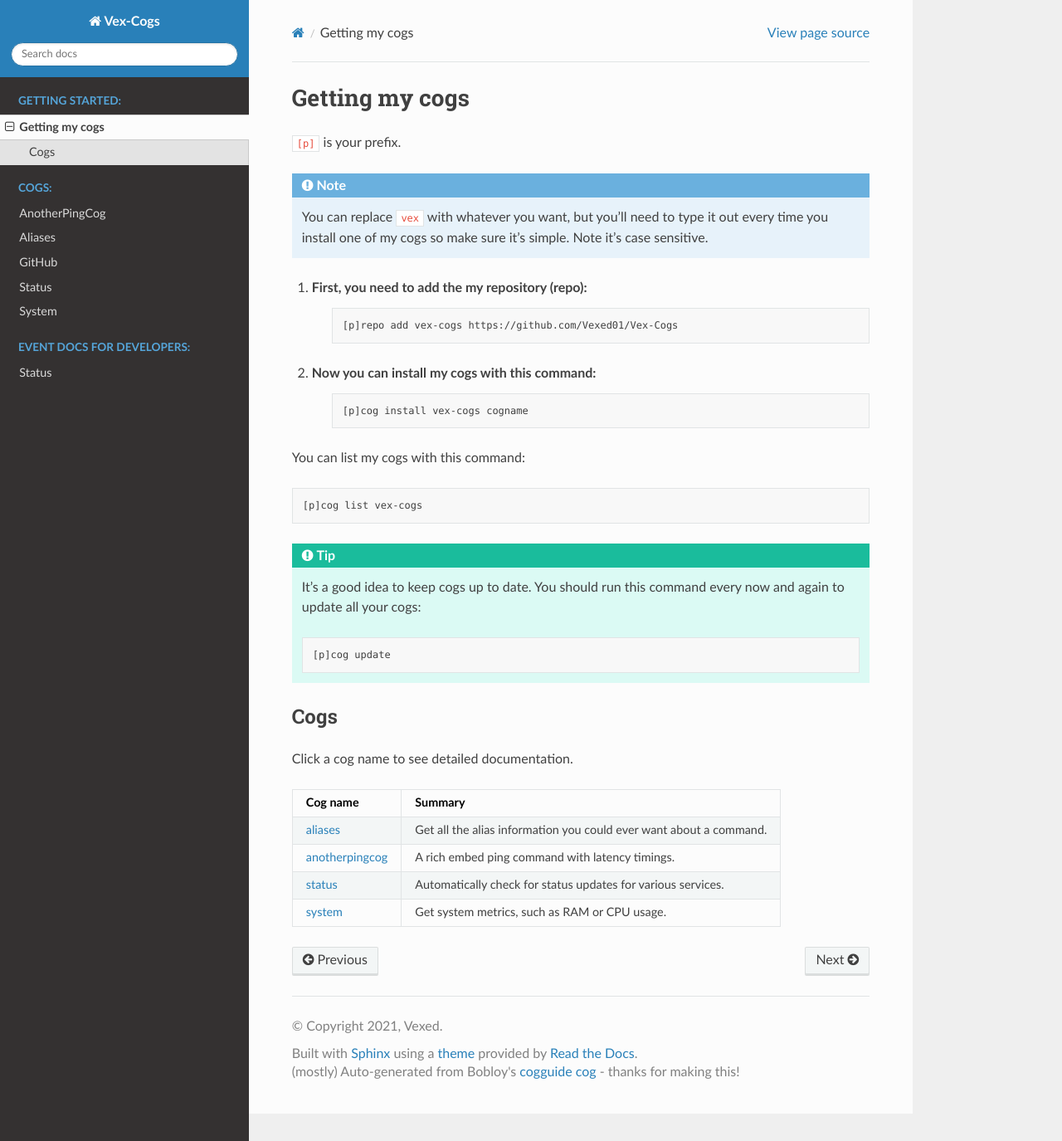
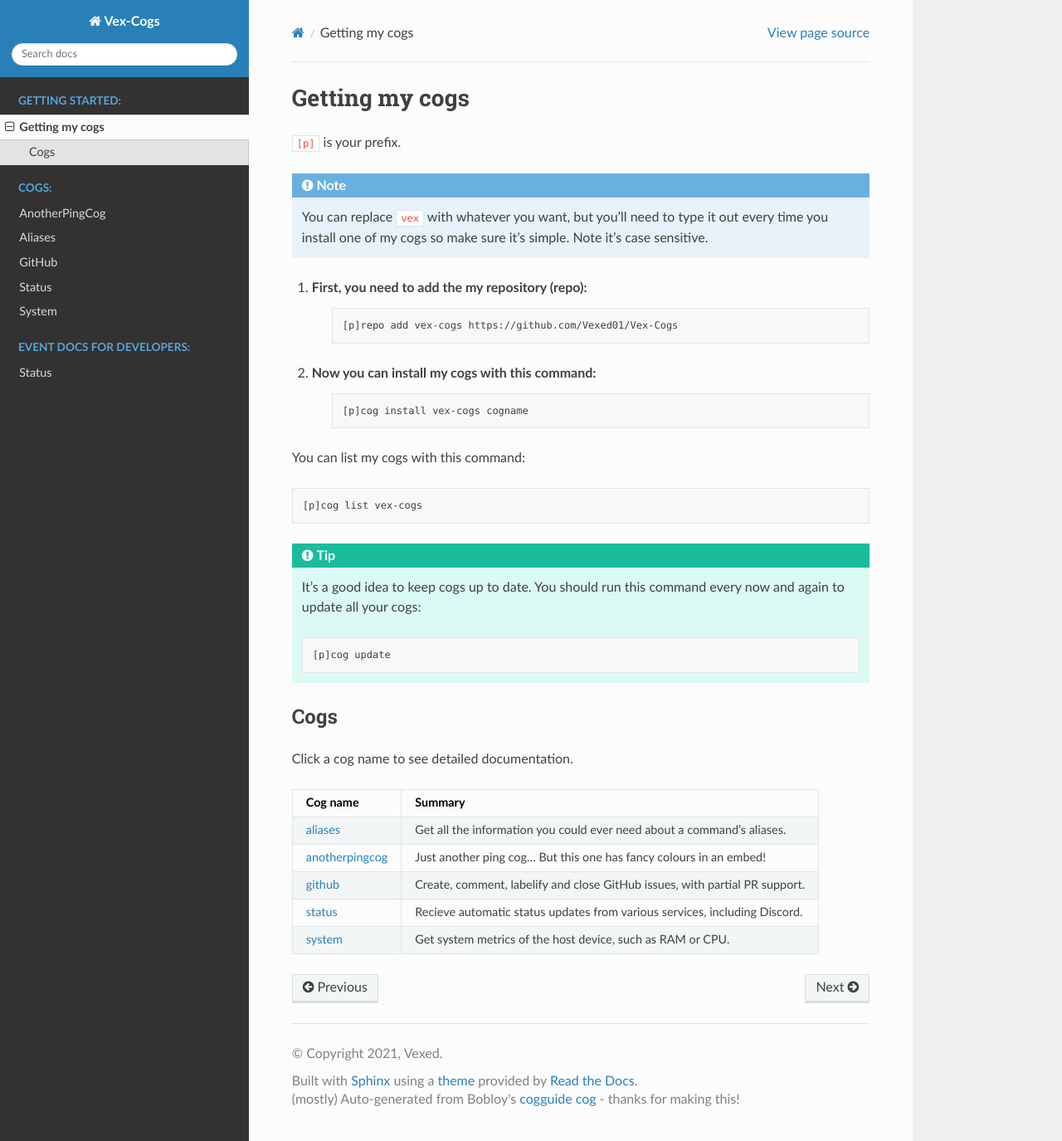
Before and after one commit to Vexed01/Vex-Cogs, a Sphinx documentation site: the page built from docs/getting_started.rst, in a window 1280 px wide and 1375 px high. Shown: the whole window at 83% size. Built offline with Sphinx 7.4.7 and the Read the Docs theme 2.0.0, drawn with Linux system fonts in a browser that asks for light colours.

Commit message:
[Docs] Add GitHub cog to tables in readme + docs

```diff
--- a/docs/getting_started.rst
+++ b/docs/getting_started.rst
@@ -40,11 +40,12 @@
 
 Click a cog name to see detailed documentation.
 
-===================================== ==================================================================
+===================================== ===========================================================================
 Cog name                              Summary
-===================================== ==================================================================
-:ref:`aliases<aliases>`               Get all the alias information you could ever want about a command.
-:ref:`anotherpingcog<anotherpingcog>` A rich embed ping command with latency timings.
-:ref:`status<status>`                 Automatically check for status updates for various services.
-:ref:`system<system>`                 Get system metrics, such as RAM or CPU usage.
-===================================== ==================================================================
+===================================== ===========================================================================
+:ref:`aliases<aliases>`               Get all the information you could ever need about a command's aliases.
+:ref:`anotherpingcog<anotherpingcog>` Just another ping cog... But this one has fancy colours in an embed!
+:ref:`github<github>`                 Create, comment, labelify and close GitHub issues, with partial PR support.
+:ref:`status<status>`                 Recieve automatic status updates from various services, including Discord.
+:ref:`system<system>`                 Get system metrics of the host device, such as RAM or CPU.
+===================================== ===========================================================================
```
Also changed, not shown: README.md (+2 -1 lines).
